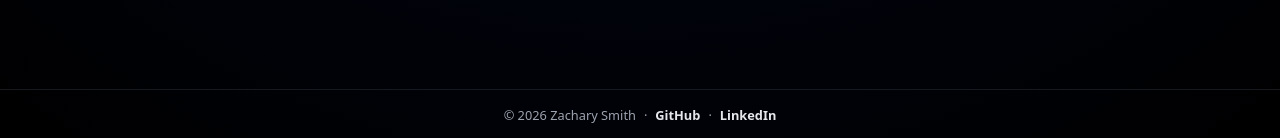
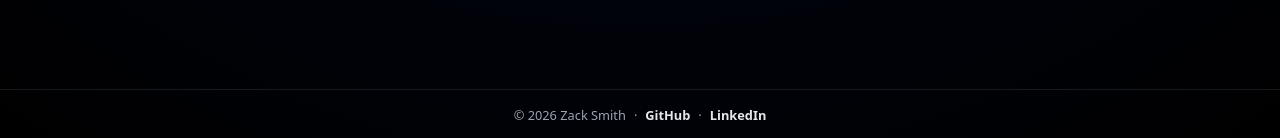
Before and after one commit to Null-Routes/Null-Routes.github.io, a Jekyll site: the page built from index.html, in a window 1280 px wide. Shown: the part 759-897 px from the top of the page. Built offline with Jekyll 4.4.1, drawn with Linux system fonts in a browser that asks for light colours.

Commit message:
Update author and description in config file

```diff
--- a/_config.yml
+++ b/_config.yml
@@ -1,7 +1,7 @@
 # Site settings
 title: Null Routes
-description: Personal projects by Zachary Smith - security engineering, tooling, and experiments.
-author: Zachary Smith
+description: Personal projects by Zack Smith - security engineering, tooling, and experiments.
+author: Zack Smith
 
 # GitHub Pages user site: served from the root, so baseurl stays empty
 url: "https://null-routes.github.io"
```
